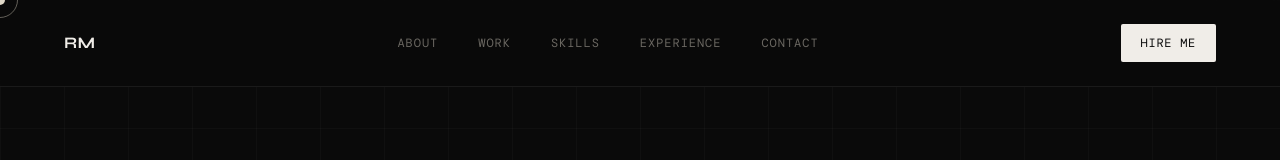
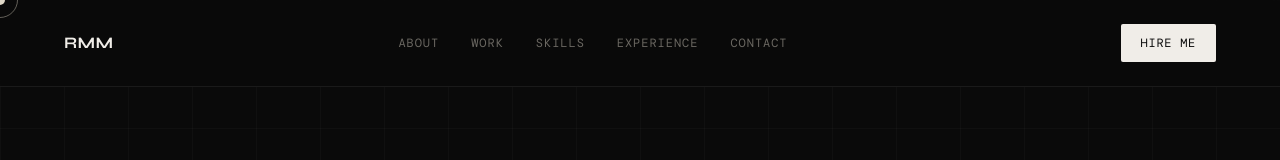
Before and after one commit to RMMwalali/portfolio, a React (Vite) app: page / in a window 1280 px wide. Shown: the top 160 px of the page. Built offline with nearby package versions, Linux system fonts and the light colour scheme; a web font is replaced by a local one.

Commit message:
Update logo to RMM and adjust navbar layout spacing

```diff
--- a/src/App.css
+++ b/src/App.css
@@ -71,7 +71,8 @@ nav {
   text-decoration: none;
 }
 .nav-links {
-  display: flex; gap: 2.5rem; list-style: none;
+  display: flex; gap: 2rem; list-style: none;
+  margin-right: 3rem;
 }
 .nav-links a {
   font-family: var(--mono);
--- a/src/components/Navbar.tsx
+++ b/src/components/Navbar.tsx
@@ -1,7 +1,7 @@
 const Navbar = () => {
   return (
     <nav>
-      <a href="#" className="nav-logo">RM</a>
+      <a href="#" className="nav-logo">RMM</a>
       <ul className="nav-links">
         <li><a href="#about">About</a></li>
         <li><a href="#projects">Work</a></li>
```
